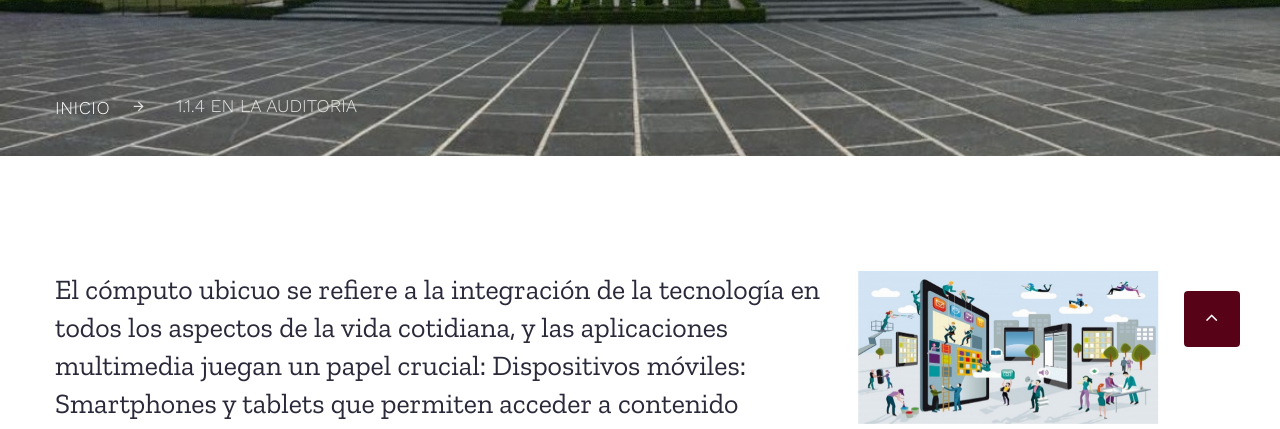
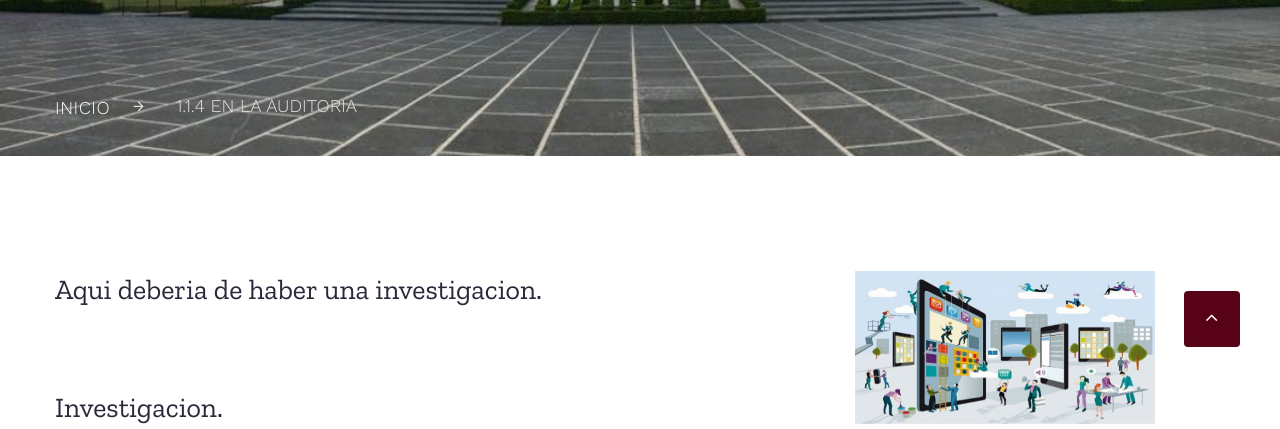
Before and after one commit to MiguelMRO12/Paginweb_aplicaciones_multimedia, a plain HTML site: page tema5.html in a window 1280 px wide. Shown: the part 513-942 px from the top of the page. Drawn offline with nearby package versions, Linux system fonts and the light colour scheme.

Commit message:
actulizacion

```diff
--- a/tema5.html
+++ b/tema5.html
@@ -191,18 +191,13 @@
                 <li>
                   <h1 class="h1fixed"></h1>
                   <h3>
-                    El cómputo ubicuo se refiere a la integración de la tecnología en todos los aspectos de la vida cotidiana, y las aplicaciones multimedia juegan un papel crucial:
-
-                    Dispositivos móviles: Smartphones y tablets que permiten acceder a contenido multimedia en cualquier lugar.
-                    Wearables: Relojes inteligentes y gafas de realidad aumentada que ofrecen información multimedia en tiempo real.
-                    Internet de las cosas (IoT): Dispositivos conectados que utilizan multimedia para interactuar con los usuarios, como asistentes virtuales y sistemas de domótica.
+                   Aqui deberia de haber una investigacion.
 
                   </h3>
                 </li>
                 <li>
-                  <h3>En el cómputo ubicuo:
-                    La computación ubicua se refiere a la integración de la tecnología en el
-                    entorno cotidiano, permitiendo a los usuarios interactuar con sistemas digitales de manera natural, sin necesidad de dispositivos tradicionales como teclados o ratones.
+                  <h3>
+                    Investigacion.
 
                    </h3>
                 </li>
@@ -211,7 +206,6 @@
           </div>
         </div>
       </section>
-      <!--contenido con imagen lateral izquierdo
       <section class="section section-lg bg-default">
         <div class="container">
           <div class="row">
```
